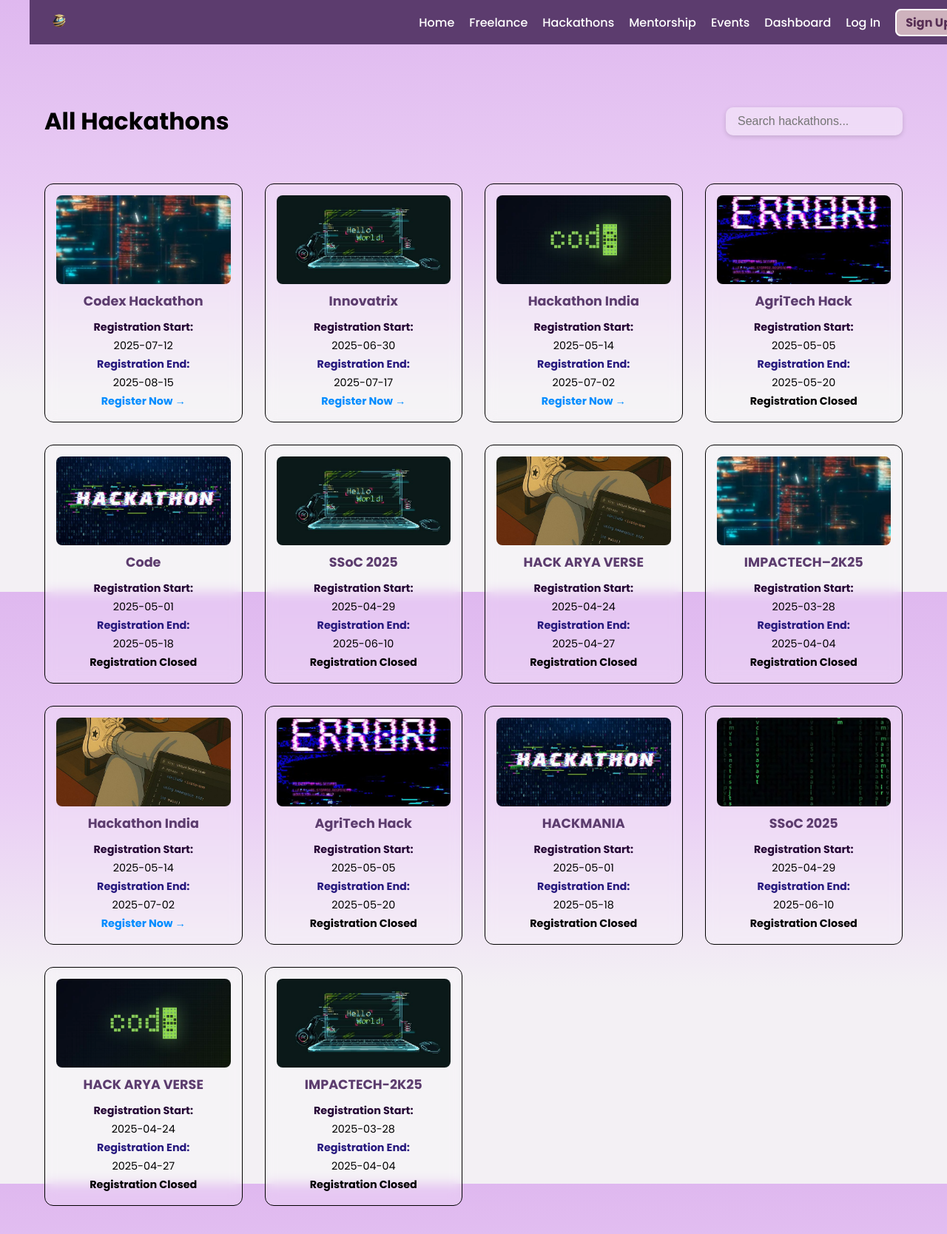
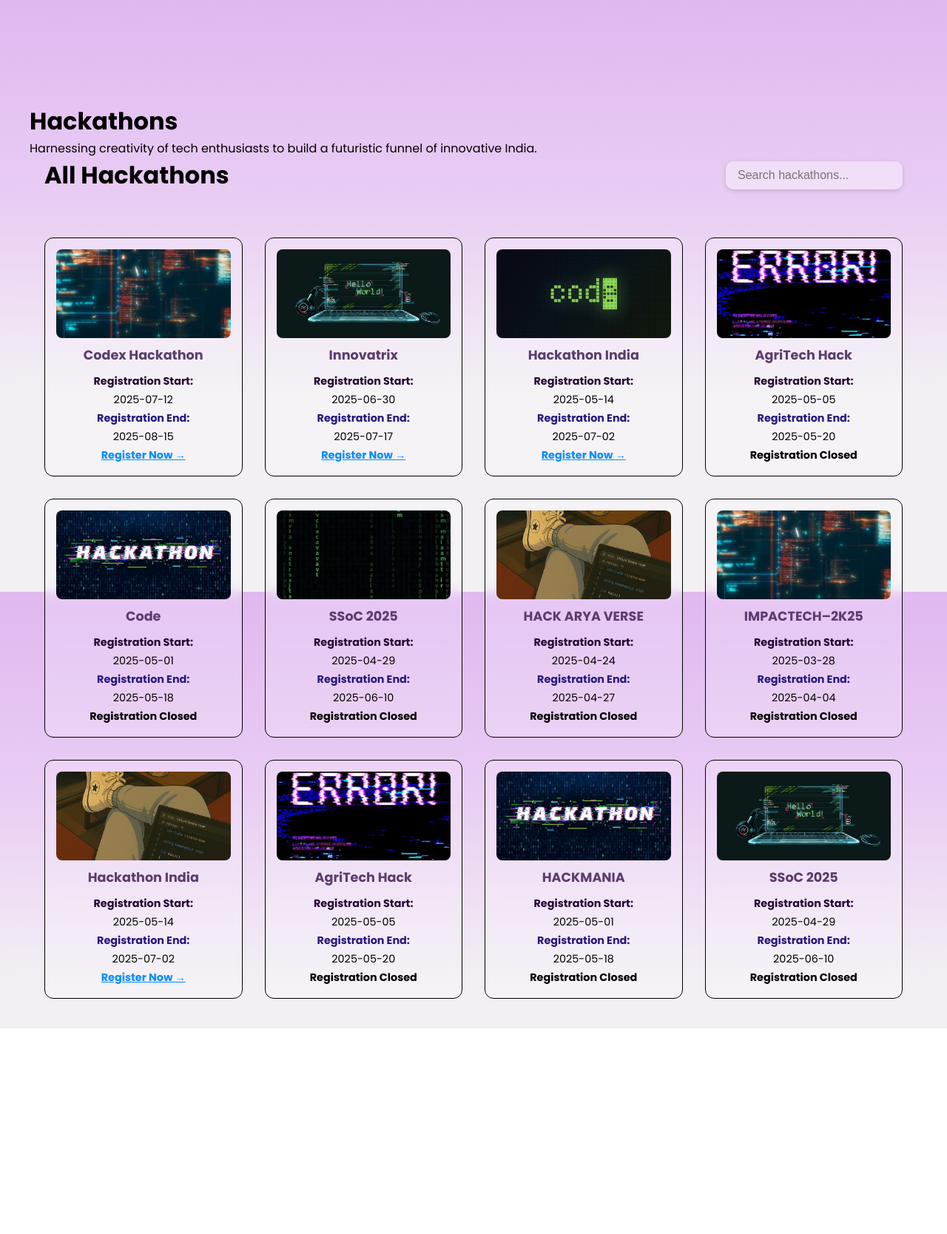
Before and after one commit to AnshulAlgoS/campushustleOG, a React (Create React App) app: page /explore-hackathons in a window 1280 px wide. Shown: the whole page at 74% size. After the commit the page ends 1390 px from the top, so only its background shows below. Built offline with nearby package versions, Linux system fonts and the light colour scheme; no server answers.

Commit message:
Update ExploreHackathonsPage.js

```diff
--- a/src/views/ExploreHackathonsPage.js
+++ b/src/views/ExploreHackathonsPage.js
@@ -1,8 +1,5 @@
-// src/views/ExploreHackathonsPage.js
-
 import React, { useState } from 'react';
 import './HackathonPage.css';
-import logo from '../assets/images/CL1.png';
 import { Link } from 'react-router-dom';
 
 // Hackathon images
@@ -53,7 +50,7 @@ const fakeHackathons = [
   },
   {
     name: 'SSoC 2025',
-    image: img2,
+    image: img6,
     start: '2025-04-29',
     end: '2025-06-10',
     status: 'closed'
@@ -95,25 +92,11 @@ const fakeHackathons = [
   },
   {
     name: 'SSoC 2025',
-    image: img6,
+    image: img8,
     start: '2025-04-29',
     end: '2025-06-10',
     status: 'closed',
-  },
-  {
-    name: 'HACK ARYA VERSE',
-    image: img7,
-    start: '2025-04-24',
-    end: '2025-04-27',
-    status: 'closed',
-  },
-  {
-    name: 'IMPACTECH-2K25',
-    image: img8,
-    start: '2025-03-28',
-    end: '2025-04-04',
-    status: 'closed',
-  },
+  }
 ];
 
 const ExploreHackathonsPage = () => {
@@ -125,22 +108,16 @@ const ExploreHackathonsPage = () => {
 
   return (
     <div className="hackathon-list-page">
-      {/* Nav Bar */}
-      <div className="top-strip translucent-strip">
-        <img src={logo} alt="Campus Link Logo" className="strip-logo" />
-        <ul className="strip-nav">
-          <li><Link to="/">Home</Link></li>
-          <li><Link to="/freelance">Freelance</Link></li>
-          <li><Link to="/hackathons">Hackathons</Link></li>
-          <li><Link to="/mentorship">Mentorship</Link></li>
-          <li><Link to="/events">Events</Link></li>
-          <li><Link to="/dashboard">Dashboard</Link></li>
-          <li><Link to="/login">Log In</Link></li>
-          <li><Link to="/signup" className="signup">Sign Up</Link></li>
-        </ul>
+
+      {/*  Background Hero Section (gradient + shapes) */}
+      <div className="background-effect">
+        <div className="hero-shape shape1"></div>
+        <div className="hero-shape shape2"></div>
+        <h1>Hackathons</h1>
+        <p>Harnessing creativity of tech enthusiasts to build a futuristic funnel of innovative India.</p>
       </div>
 
-      {/* Search Bar */}
+      {/* Search + Heading */}
       <div className="search-header">
         <h2>All Hackathons</h2>
         <input
@@ -152,7 +129,7 @@ const ExploreHackathonsPage = () => {
         />
       </div>
 
-      {/* Hackathon Grid */}
+      {/* Hackathon Cards */}
       <div className="hackathon-grid">
         {filteredHackathons.map((hack, index) => (
           <div className="hackathon-card" key={index}>
@@ -162,22 +139,17 @@ const ExploreHackathonsPage = () => {
             <p>{hack.start}</p>
             <p className="end-label">Registration End:</p>
             <p>{hack.end}</p>
-
-            <p style={{ fontWeight: 'bold' }}>
+            <p>
               {hack.status === 'open' ? (
                 <Link
                   to="/register"
                   state={{ hackathon: hack }}
-                  style={{
-                    color: '#008CFF',
-                    textDecoration: 'none',
-                    fontWeight: 'bold',
-                  }}
+                  style={{ color: '#008CFF', fontWeight: 'bold' }}
                 >
                   Register Now →
                 </Link>
               ) : (
-                'Registration Closed '
+                <span style={{ color: 'black', fontWeight: 'bold' }}>Registration Closed</span>
               )}
             </p>
           </div>
```
